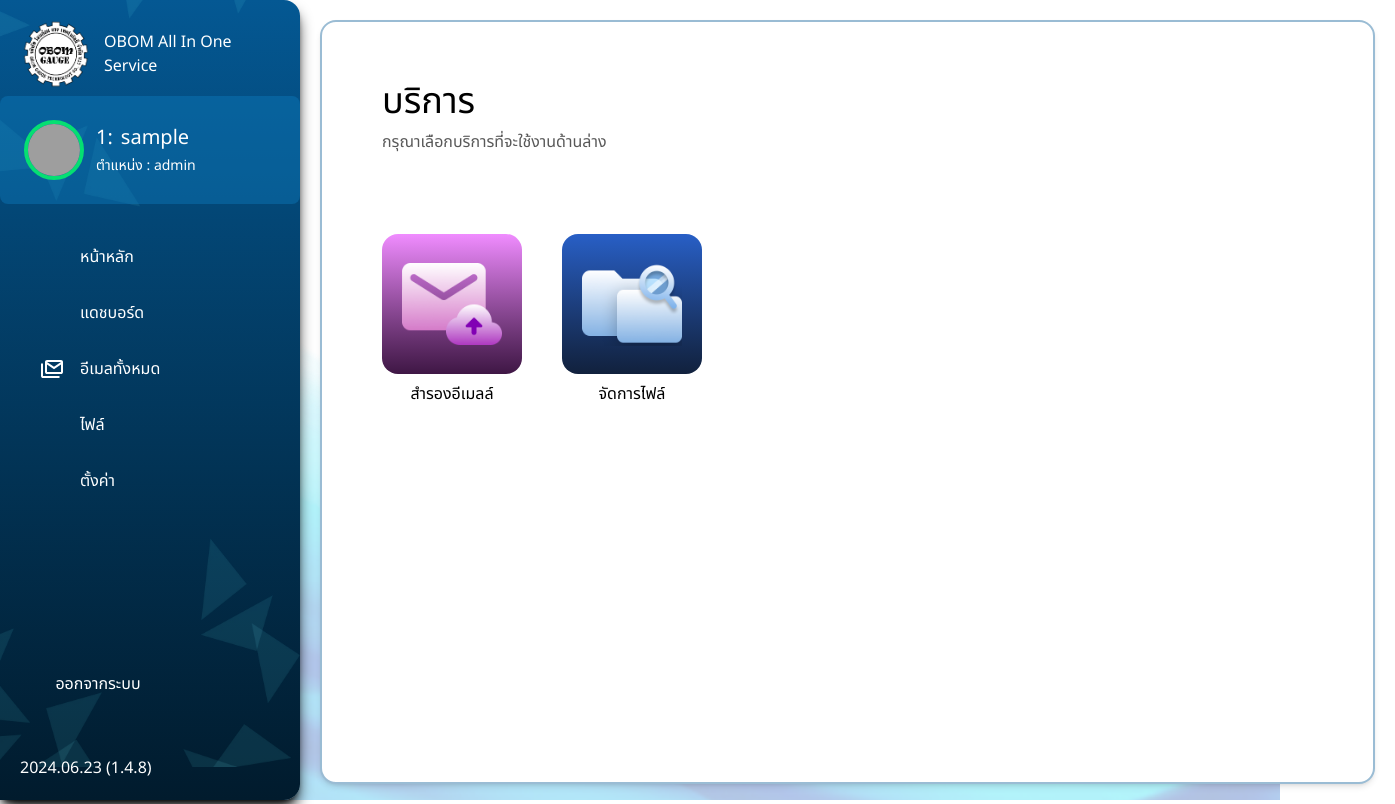
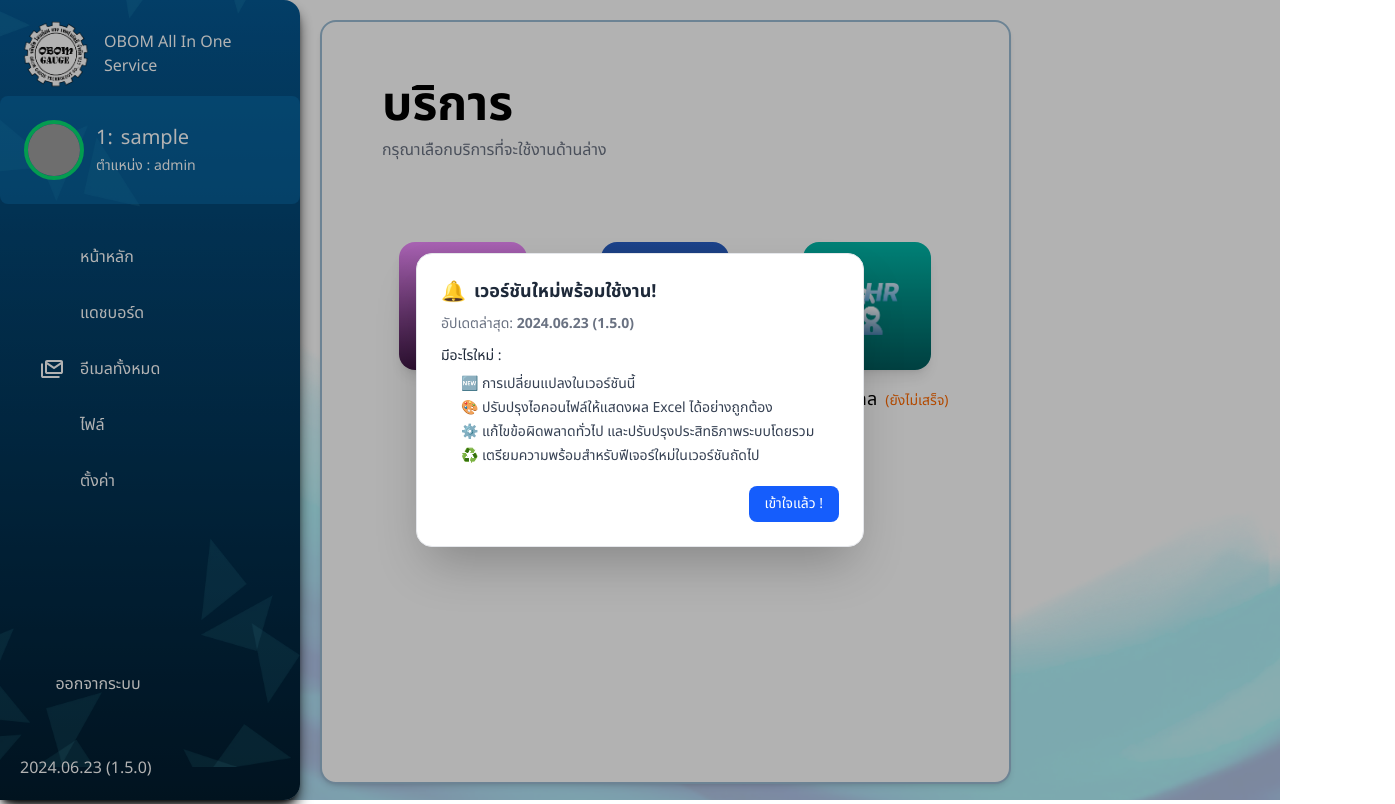
Before and after one commit to PatcharaPN/smart-inbox-obom-frontend, a React (Vite) app: page /Home in a window 1280 px wide. Shown: the whole page, 1395 px wide, since content can reach past the window. Built offline with nearby package versions, Linux system fonts and the light colour scheme; no server answers; sample sign-in values are in the browser's storage; grey boxes are pictures that could not be loaded; some icons are missing.

Commit message:
Prepare New Feature

```diff
--- /dev/null
+++ b/public/version.json
@@ -0,0 +1,19 @@
+{
+  "buildDate": "2025-06-10 12:30",
+  "frontend": "React 18 + Vite",
+  "backend": "Node.js (Express 4.18)",
+  "database": "MongoDB 6.0",
+  "authMethod": "JWT",
+  "environment": "Production",
+  "gitCommit": "abc1234",
+  "contact": "it.obomgauge@gmail.com",
+  "version": "2024.06.23 (1.5.0)",
+  "changes": [
+    "🆕 การเปลี่ยนแปลงในเวอร์ชันนี้",
+    "🎨 ปรับปรุงไอคอนไฟล์ให้แสดงผล Excel ได้อย่างถูกต้อง",
+    "",
+    "⚙️ แก้ไขข้อผิดพลาดทั่วไป และปรับปรุงประสิทธิภาพระบบโดยรวม",
+    "",
+    "♻️ เตรียมความพร้อมสำหรับฟีเจอร์ใหม่ในเวอร์ชันถัดไป"
+  ]
+}
--- a/src/App.tsx
+++ b/src/App.tsx
@@ -23,6 +23,7 @@ function App() {
   if (isLoading) {
     return <LoadingScreen />;
   }
+
   return (
     <>
       <TokenProvider>
--- a/src/components/IconList/BigFileIcon.tsx
+++ b/src/components/IconList/BigFileIcon.tsx
@@ -81,6 +81,8 @@ const BigFileIcon: React.FC<FileItemProps> = ({
         return iconMap.video;
       case "xlsx":
         return iconMap.xlsx;
+      case "xlsm":
+        return iconMap.xlsx;
       default:
         return iconMap.default;
     }
--- a/src/components/Sidebar/Sidebar.tsx
+++ b/src/components/Sidebar/Sidebar.tsx
@@ -2,7 +2,7 @@ import { Icon } from "@iconify/react";
 import { type CurrentUserProp } from "../../api/contexts/userContext";
 import { useNavigate } from "react-router-dom";
 import { useEffect, useState } from "react";
-import version from "../../../src/version.json";
+import version from "../../../public/version.json";
 const Sidebar = () => {
   const navigate = useNavigate();
   const [currentUser, setCurrentUser] = useState<CurrentUserProp | null>(null);
--- a/src/components/UpdateNotifier/UpdateNotifier.tsx
+++ b/src/components/UpdateNotifier/UpdateNotifier.tsx
@@ -6,7 +6,7 @@ type VersionInfo = {
   changes: string[];
 };
 
-const CURRENT_VERSION = "2024.06.10"; // หรือใช้ import.meta.env.VITE_APP_VERSION
+const CURRENT_VERSION = "2024.06.10";
 const STORAGE_KEY = "last-notified-version";
 
 export default function UpdateNotifier() {
@@ -18,9 +18,14 @@ export default function UpdateNotifier() {
       .then((data: VersionInfo) => {
         const lastShownVersion = localStorage.getItem(STORAGE_KEY);
 
+        const hasValidChanges =
+          Array.isArray(data.changes) &&
+          data.changes.some((change) => change.trim() !== "");
+
         if (
           data.version !== CURRENT_VERSION &&
-          data.version !== lastShownVersion
+          data.version !== lastShownVersion &&
+          hasValidChanges
         ) {
           setUpdateInfo(data);
         }
@@ -40,13 +45,13 @@ export default function UpdateNotifier() {
         <>
           {/* 🔲 Background Overlay */}
           <motion.div
-            className="fixed inset-0 bg-black/30 bg-opacity-50 z-40"
+            className="fixed inset-0 bg-black/30 z-40"
             initial={{ opacity: 0 }}
             animate={{ opacity: 1 }}
             exit={{ opacity: 0 }}
           />
 
-          {/* 📦 Centered Modal */}
+          {/* 📦 Modal */}
           <motion.div
             initial={{ opacity: 0, scale: 0.9 }}
             animate={{ opacity: 1, scale: 1 }}
@@ -64,17 +69,19 @@ export default function UpdateNotifier() {
               <p className="text-sm text-gray-500 mb-3">
                 อัปเดตล่าสุด: <strong>{updateInfo.version}</strong>
               </p>
-              <p className="text-sm text-gray-800 mb-3">มีอะไรใหม่ :</p>
-              <ul className="text-sm text-gray-700 list-disc ml-5 space-y-1 mb-4 max-h-[200px] overflow-y-auto">
-                {updateInfo.changes.map((change, i) => (
-                  <li key={i}>{change}</li>
-                ))}
+              <p className="text-sm text-gray-800 mb-2">มีอะไรใหม่ :</p>
+              <ul className="text-sm text-gray-700 list-disc ml-5 space-y-1 max-h-[200px] overflow-y-auto pr-2">
+                {updateInfo.changes
+                  .filter((change) => change.trim() !== "")
+                  .map((change, i) => (
+                    <li key={i}>{change}</li>
+                  ))}
               </ul>
 
-              <div className="text-right">
+              <div className="text-right mt-5">
                 <button
                   onClick={handleReload}
-                  className="cursor-pointer inline-flex items-center gap-1 bg-[#0065AD] hover:bg-[#004B81] text-white text-sm px-4 py-2 rounded-lg transition"
+                  className="cursor-pointer inline-flex items-center gap-1 bg-blue-600 hover:bg-blue-700 text-white text-sm px-4 py-2 rounded-lg transition"
                 >
                   เข้าใจแล้ว !
                 </button>
--- a/src/pages/HomePage/HomePage.tsx
+++ b/src/pages/HomePage/HomePage.tsx
@@ -1,56 +1,91 @@
 import { useNavigate } from "react-router-dom";
 import Modal from "../../components/Modal/Modal";
+import { toast, ToastContainer, Bounce } from "react-toastify";
+import "react-toastify/dist/ReactToastify.css";
 
 const HomePage = () => {
   const navigate = useNavigate();
-  // const getUserInitials = (name: string) => {
-  //   if (!name || name.length < 2) return name;
-  //   const prefix = name.slice(0, 1);
-  //   const suffix = name.slice(-1);
-  //   return prefix + suffix;
-  // };
 
-  // const initials = user?.username ? getUserInitials(user?.username) : "??";
+  const services = [
+    {
+      name: "สำรองอีเมลล์",
+      icon: "/Elements/EmailBackup_icon.png",
+      path: "/Email",
+      gradient: "from-[#F08CFF] to-[#3F1745]",
+      ready: true,
+    },
+    {
+      name: "จัดการไฟล์",
+      icon: "/Elements/Explorer_icon.png",
+      path: "/File",
+      gradient: "from-[#285FC6] to-[#11213D]",
+      ready: true,
+    },
+    {
+      name: "จัดการบุคคล",
+      icon: "/Elements/HumanResource_icon.png",
+      path: "/File",
+      gradient: "from-[#00B8A9] to-[#005B5C]",
+      ready: false, // ยังไม่เสร็จ
+    },
+  ];
+
+  const handleClick = (service: (typeof services)[0]) => {
+    if (service.ready) {
+      navigate(service.path);
+    } else {
+      toast.info(`🔧 ${service.name} อยู่ระหว่างการพัฒนา`, {
+        position: "bottom-right",
+        autoClose: 3000,
+        hideProgressBar: false,
+        transition: Bounce,
+      });
+    }
+  };
+
   return (
     <div className="p-5">
       <Modal>
-        <div className=" h-[90vh] w-[79vw] ">
-          <section className="p-10 flex flex-col gap-2">
-            <p className="text-4xl">บริการ</p>
-            <p className="opacity-65">กรุณาเลือกบริการที่จะใช้งานด้านล่าง</p>
+        <div className="h-[90vh] 2xl:w-[79vw] w-fit mx-auto">
+          <section className="p-10 text-start">
+            <h1 className="text-5xl font-bold mb-2">บริการ</h1>
+            <p className="text-gray-500">กรุณาเลือกบริการที่จะใช้งานด้านล่าง</p>
           </section>
 
-          {/* Main Content */}
-          <section className="p-10 flex gap-10">
-            <div
-              onClick={() => navigate("/Email")}
-              className="flex flex-col items-center gap-2"
-            >
-              <div className="bg-gradient-to-b from-[#F08CFF] to-[#3F1745] w-35 h-35 rounded-2xl flex justify-center items-center cursor-pointer hover:scale-101 transition duration-150">
-                <img
-                  src="/Elements/EmailBackup_icon.png"
-                  className="w-25 h-auto "
-                  alt=""
-                />
+          <section className="p-10 grid grid-cols-1 sm:grid-cols-2 lg:grid-cols-3 gap-10 place-items-center">
+            {services.map((service, index) => (
+              <div
+                key={index}
+                onClick={() => handleClick(service)}
+                className="group flex flex-col items-center gap-4 cursor-pointer transition-transform transform hover:scale-105"
+                role="button"
+                aria-label={service.name}
+              >
+                <div
+                  className={`bg-gradient-to-b ${service.gradient} w-32 h-32 rounded-2xl flex justify-center items-center shadow-lg`}
+                >
+                  <img
+                    src={service.icon}
+                    alt={service.name}
+                    className="w-16 h-16 object-contain"
+                  />
+                </div>
+                <p className="text-lg font-medium group-hover:text-blue-600 transition-colors">
+                  {service.name}
+                  {!service.ready && (
+                    <span className="ml-2 text-sm text-orange-500">
+                      (ยังไม่เสร็จ)
+                    </span>
+                  )}
+                </p>
               </div>
-              <p>สำรองอีเมลล์</p>
-            </div>{" "}
-            <div
-              onClick={() => navigate("/File")}
-              className="flex flex-col items-center gap-2"
-            >
-              <div className="bg-gradient-to-b from-[#285FC6] to-[#11213D] w-35 h-35 rounded-2xl flex justify-center items-center cursor-pointer hover:scale-101 transition duration-150">
-                <img
-                  src="/Elements/Explorer_icon.png"
-                  className="w-25 h-auto "
-                  alt=""
-                />
-              </div>
-              <p>จัดการไฟล์</p>
-            </div>
+            ))}
           </section>
         </div>
       </Modal>
+
+      {/* ✅ Toast container */}
+      <ToastContainer />
     </div>
   );
 };
--- a/src/version.json
+++ /dev/null
@@ -1,15 +0,0 @@
-{
-  "buildDate": "2025-06-10 12:30",
-  "frontend": "React 18 + Vite",
-  "backend": "Node.js (Express 4.18)",
-  "database": "MongoDB 6.0",
-  "authMethod": "JWT",
-  "environment": "Production",
-  "gitCommit": "abc1234",
-  "contact": "it.obomgauge@gmail.com",
-  "version": "2024.06.23 (1.4.8)",
-  "changes": [
-    "🎨 ปรับปรุงหน้าต่างอินเตอร์เฟซสำหรับการจัดการไฟล์",
-    "⚙️ ปรับปรุงและแก้ข้อผิดพลาดในระบบ"
-  ]
-}
```
Also changed, not shown: src/pages/FilePage/FilePage.tsx (+6 -6 lines), public/Elements/HumanResource_icon.png (added).
